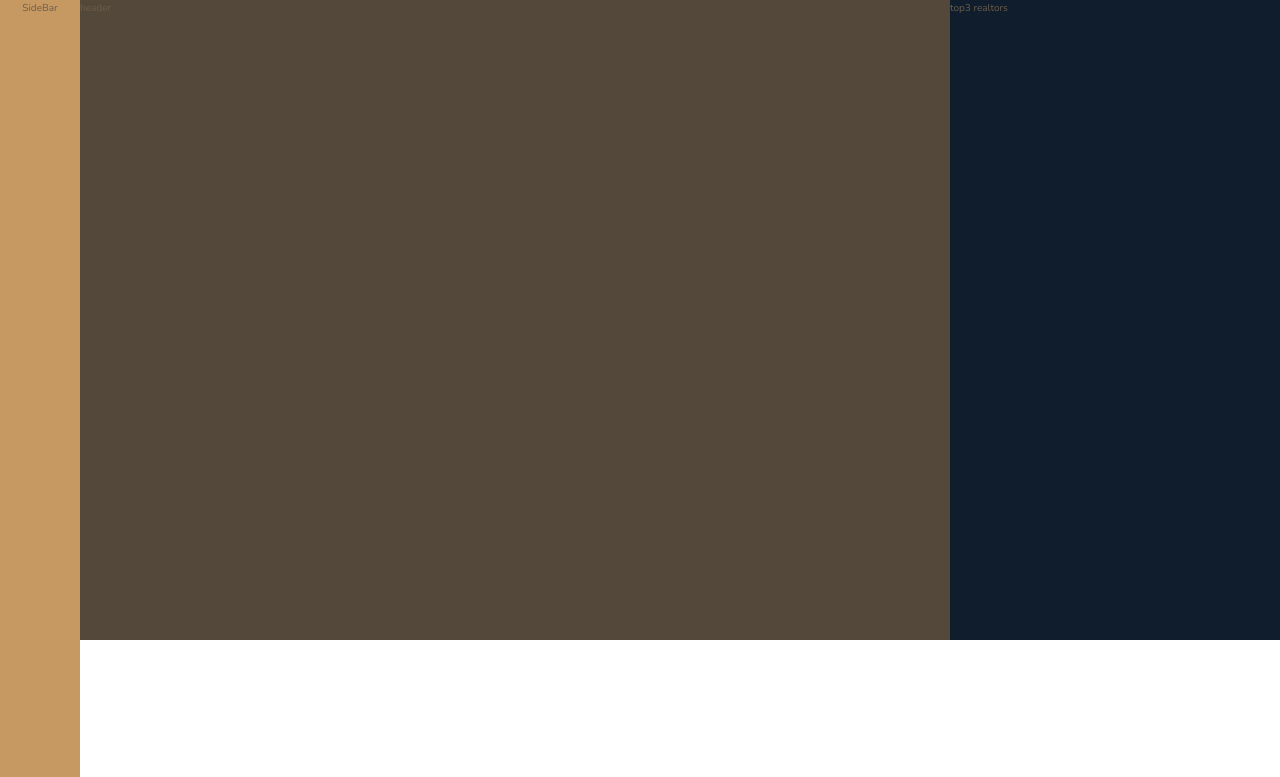
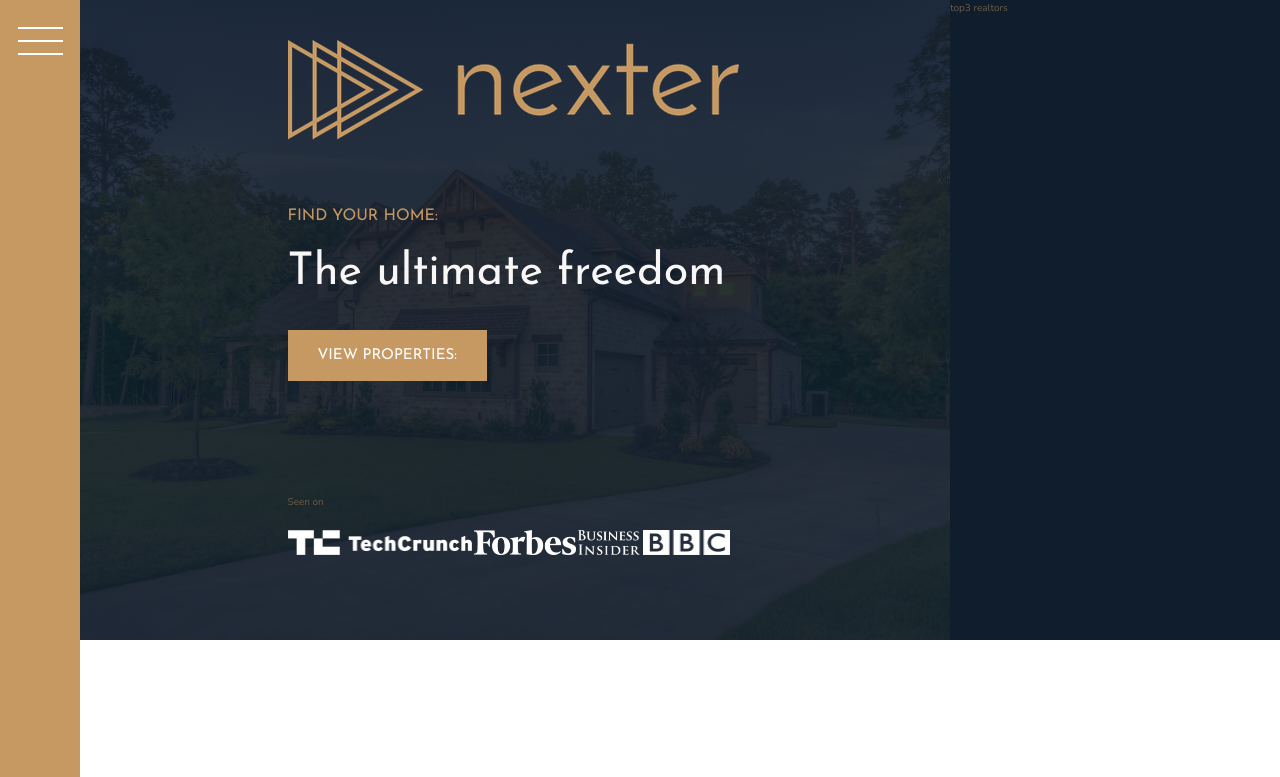
Before and after one commit to monpro/advanced-css-project, a website: page Highlight/index.html in a window 1280 px wide. Shown: the top 777 px of the page. Drawn offline with nearby package versions, Linux system fonts and the light colour scheme.

Commit message:
add header component

```diff
--- a/Highlight/index.html
+++ b/Highlight/index.html
@@ -16,10 +16,20 @@
 
 <body class="container">
 <div class="sidebar">
-    SideBar
+    <button class="nav-btn"></button>
 </div>
 <header class="header">
-    header
+    <img src="img/logo.png" alt="" class="header__logo">
+    <h3 class="heading-3">Find your home:</h3>
+    <h1 class="heading-1">The ultimate freedom</h1>
+    <button class="btn header__btn">View properties:</button>
+    <div class="header__seenon-test">Seen on</div>
+    <div class="header__seenon-logos">
+        <img src="img/logo-techcrunch.png" alt="logo 1">
+        <img src="img/logo-forbes.png" alt="logo 1">
+        <img src="img/logo-bi.png" alt="logo 1">
+        <img src="img/logo-bbc.png" alt="logo 1">
+    </div>
 </header>
 <div class="realtors">
     top3 realtors
--- a/Highlight/sass/_header.scss
+++ b/Highlight/sass/_header.scss
@@ -1,5 +1,34 @@
 .header {
     background-color: $color-grey-dark-1;
     grid-column: full-start / col-end 6;
+    background-image: linear-gradient(rgba($color-secondary, .9), rgba($color-secondary, .9)),
+    url(../img/hero.jpeg);
+    background-size: cover;
+    background-position: center;
+    display: grid;
+    grid-template-rows: 1fr min-content 6rem 1fr;
+    grid-template-columns: max-content;
+    grid-row-gap: 2rem;
+    justify-content: center;
+    padding: 8rem;
+    padding-top: 4rem;
 
+    &__logo {
+        justify-self: center;
+    }
+
+    &__btn {
+        align-self: start;
+        justify-self: start;
+    }
+
+    &__seenon-text{
+
+    }
+
+    &__seenon-logos {
+        img {
+            height: 2.5rem;
+        }
+    }
 }
--- a/Highlight/sass/_typography.scss
+++ b/Highlight/sass/_typography.scss
@@ -4,6 +4,9 @@
 }
 .heading-1 {
     @extend %heading;
+    font-size: 4.5rem;
+    color: $color-grey-light-1;
+    line-height: 1;
 }
 
 .heading-2 {
```
Also changed, not shown: Highlight/css/style.css.
